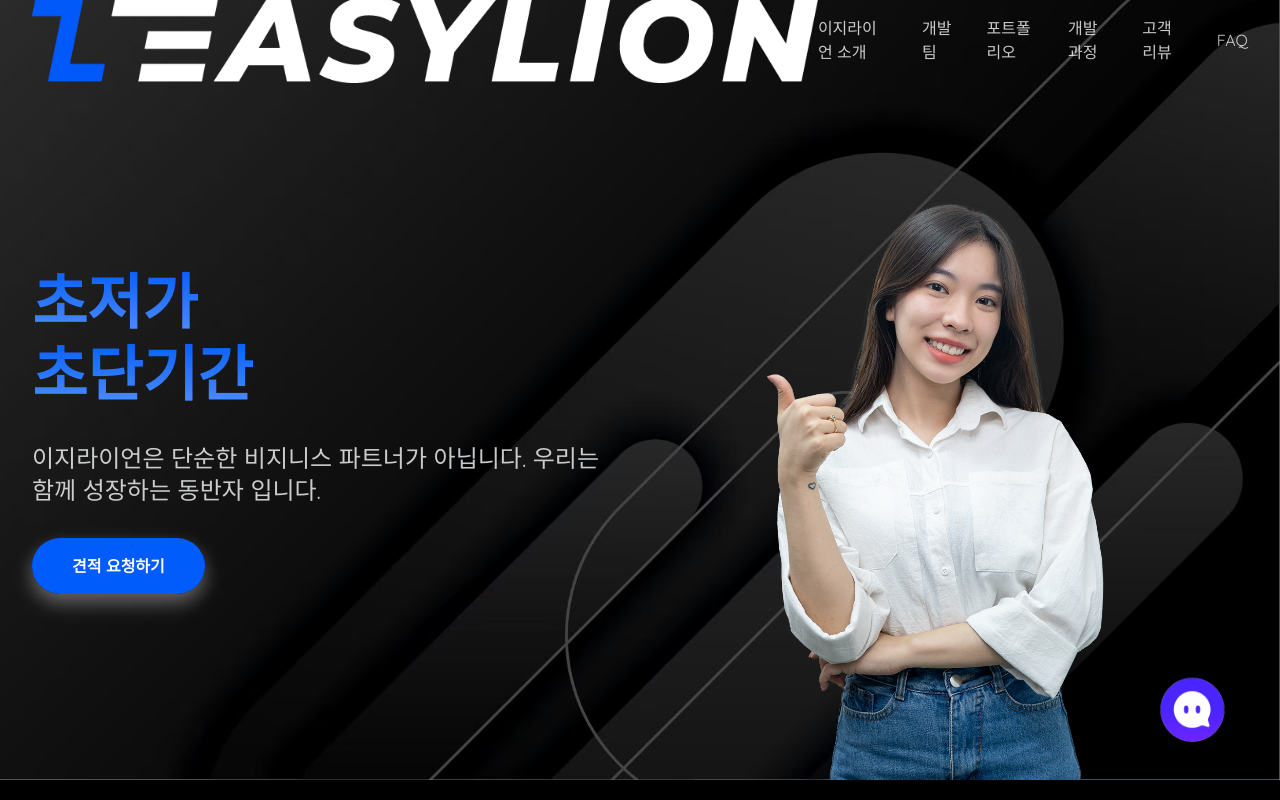
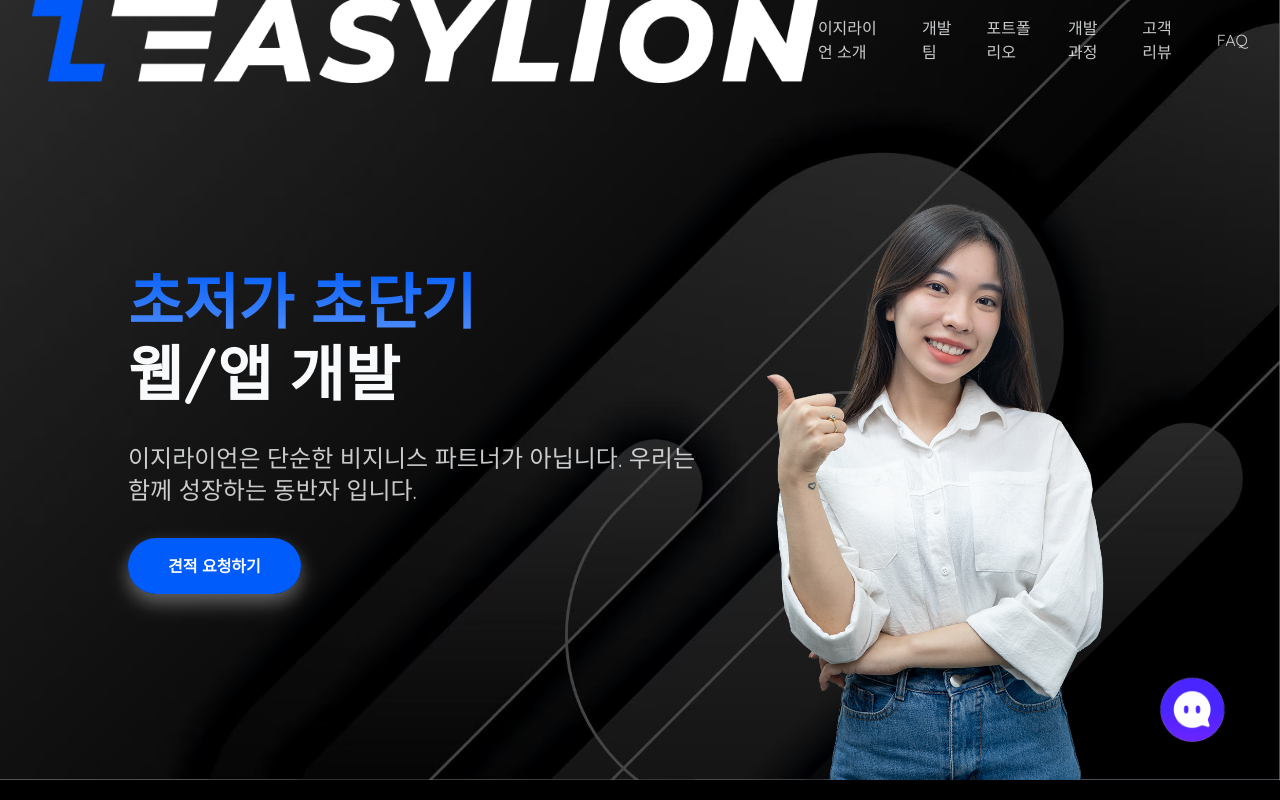
Before and after one commit to nguyenduchuy271197/easylion-landing, a Next.js app: page / in a window 1280 px wide. Shown: the top 800 px of the page. Built offline with nearby package versions, Linux system fonts and the light colour scheme.

Commit message:
Update hero.tsx

```diff
--- a/src/app/components/hero.tsx
+++ b/src/app/components/hero.tsx
@@ -9,15 +9,15 @@
       <div className="container">
         <div className="relative">
           <div className="lg:h-[calc(100vh-var(--navbar-height))] flex items-center max-w-3xl py-10 max-h-[700px]">
-            <div className="space-y-8 max-w-xl">
+            <div className="space-y-8 max-w-xl mx-auto text-center lg:text-left">
               <div className="space-y-8">
                 <Title
                   variant="h1"
                   className="animate-in fade-in slide-in-from-top-4 duration-700"
                 >
-                  <span className="text-gradient">초저가 </span>
+                  <span className="text-gradient">초저가 초단기</span>
                   <br />
-                  <span className="text-gradient">초단기간</span>
+                  <span>웹/앱 개발</span>
                 </Title>
                 <p className="text-foreground/80 text-xl sm:text-2xl animate-in fade-in slide-in-from-top-5 duration-700 fill-mode-backwards delay-300">
                   <span className="lg:hidden">Web App 외주개발</span>
```
